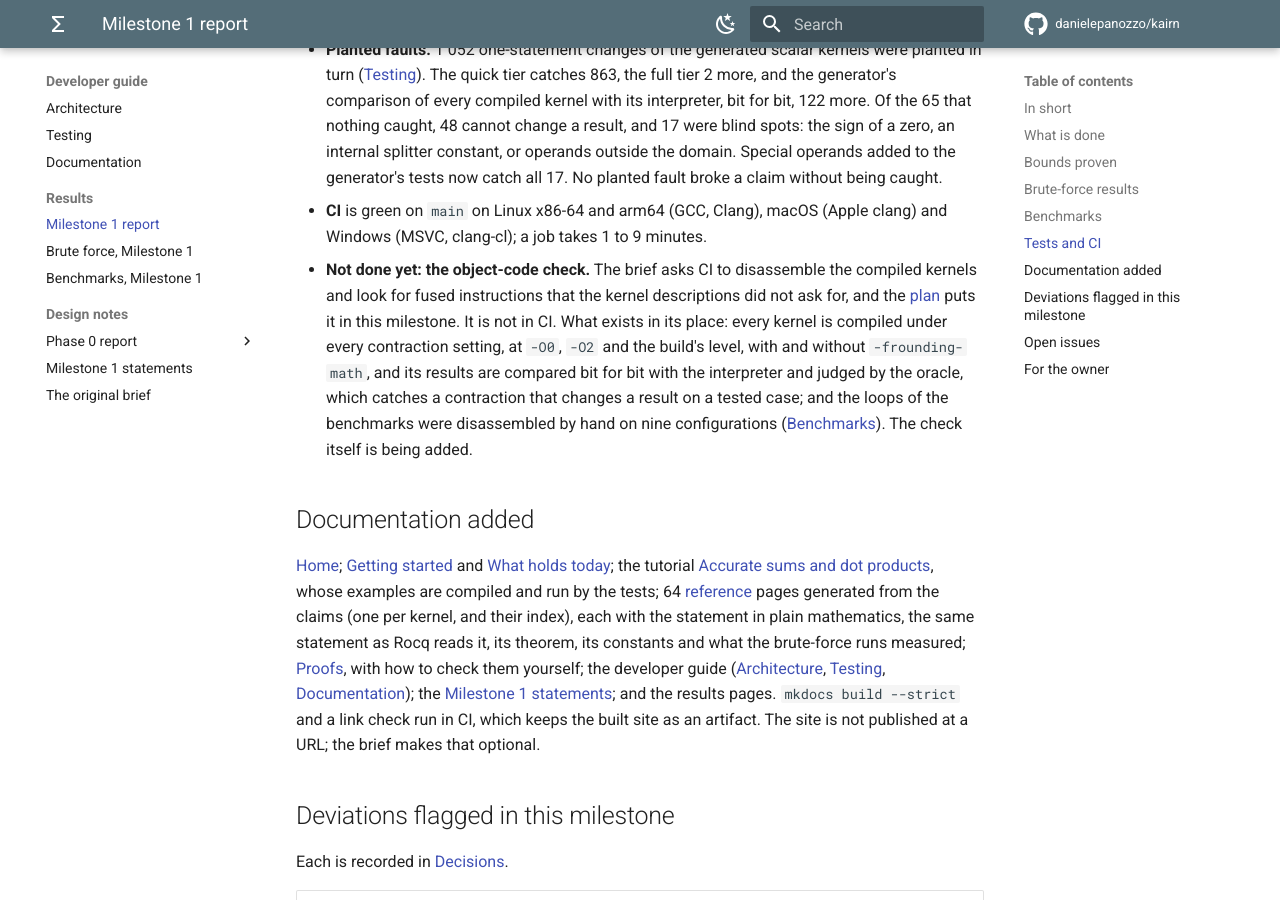
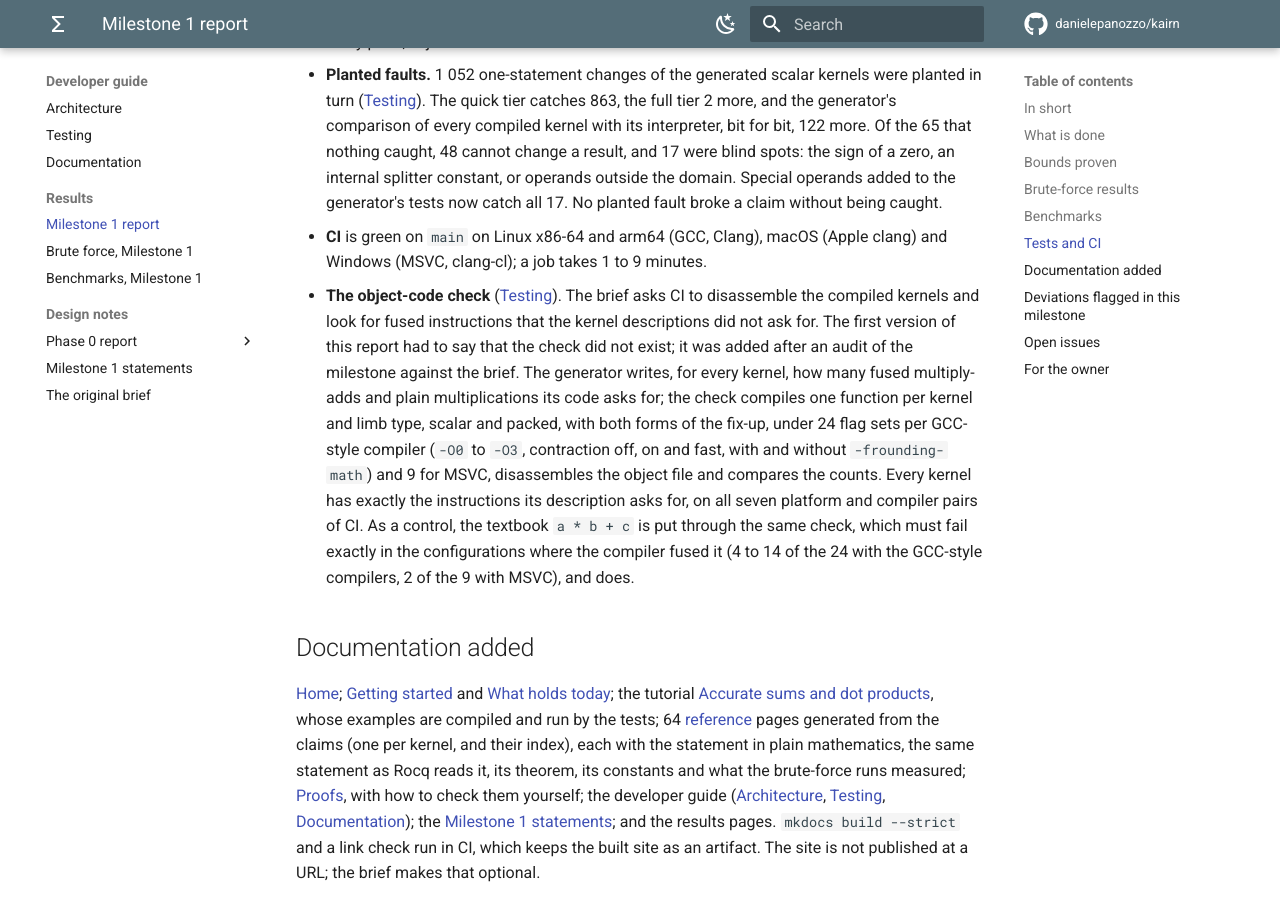
Before and after one commit to danielepanozzo/kairn, an MkDocs documentation site: the page built from docs/developer/results/milestone1.md, in a window 1280 px wide and 900 px high, scrolled down 7281 px. Built offline with MkDocs 1.6.1 and Material for MkDocs 9.7.7, drawn with Linux system fonts in a browser that asks for light colours; comment, search, counter and statistics services are not loaded; some of the changed text lies outside the part shown.

Commit message:
Milestone 1 report: the object-code check exists; the status says the milestone is being completed
Co-Authored-By: Claude Fable 5.2 <noreply@anthropic.com>
Claude-Session: https://claude.ai/code/session_01ULwCxzT6Dhw9xUiTw8mJz1

```diff
--- a/docs/developer/results/milestone1.md
+++ b/docs/developer/results/milestone1.md
@@ -1,7 +1,9 @@
 # Milestone 1 report
 
-**Status: complete except for one check that the brief asks of CI (the object-code check, under
-[Tests and CI](#tests-and-ci)), with the deviations and open issues listed below.** Milestone 1 is the
+**Status: being completed.** After the first version of this report, an audit of the milestone
+against the brief found requirements that were neither met nor flagged; they are being closed or
+recorded as deviations ([Decisions](../design/phase0/decisions.md#deviations-from-the-brief-flagged)),
+and this page is updated as each lands. Milestone 1 is the
 vertical slice of the [brief](../design/brief.md): `double`, one and two limbs, scalar code with
 AVX2 and NEON, $+$, $-$, $\times$, `Ball`, proofs, the oracle with both test tiers, CI, and the
 skeleton of this site. This page says what exists, what is proved, what the tests and the
@@ -218,14 +220,18 @@ on the M3 (33 to 54%) and the i5 (27 to 53%).
   claim without being caught.
 - **CI** is green on `main` on Linux x86-64 and arm64 (GCC, Clang), macOS (Apple clang) and
   Windows (MSVC, clang-cl); a job takes 1 to 9 minutes.
-- **Not done yet: the object-code check.** The brief asks CI to disassemble the compiled kernels
-  and look for fused instructions that the kernel descriptions did not ask for, and the
-  [plan](../design/phase0/plan.md#milestones) puts it in this milestone. It is not in CI. What
-  exists in its place: every kernel is compiled under every contraction setting, at `-O0`, `-O2`
-  and the build's level, with and without `-frounding-math`, and its results are compared bit for
-  bit with the interpreter and judged by the oracle, which catches a contraction that changes a
-  result on a tested case; and the loops of the benchmarks were disassembled by hand on nine
-  configurations ([Benchmarks](bench-milestone1.md)). The check itself is being added.
+- **The object-code check** ([Testing](../testing.md#object-code)). The brief asks CI to
+  disassemble the compiled kernels and look for fused instructions that the kernel descriptions
+  did not ask for. The first version of this report had to say that the check did not exist; it
+  was added after an audit of the milestone against the brief. The generator writes, for every
+  kernel, how many fused multiply-adds and plain multiplications its code asks for; the check
+  compiles one function per kernel and limb type, scalar and packed, with both forms of the
+  fix-up, under 24 flag sets per GCC-style compiler (`-O0` to `-O3`, contraction off, on and
+  fast, with and without `-frounding-math`) and 9 for MSVC, disassembles the object file and
+  compares the counts. Every kernel has exactly the instructions its description asks for, on
+  all seven platform and compiler pairs of CI. As a control, the textbook `a * b + c` is put
+  through the same check, which must fail exactly in the configurations where the compiler
+  fused it (4 to 14 of the 24 with the GCC-style compilers, 2 of the 9 with MSVC), and does.
 
 ## Documentation added
 
```
